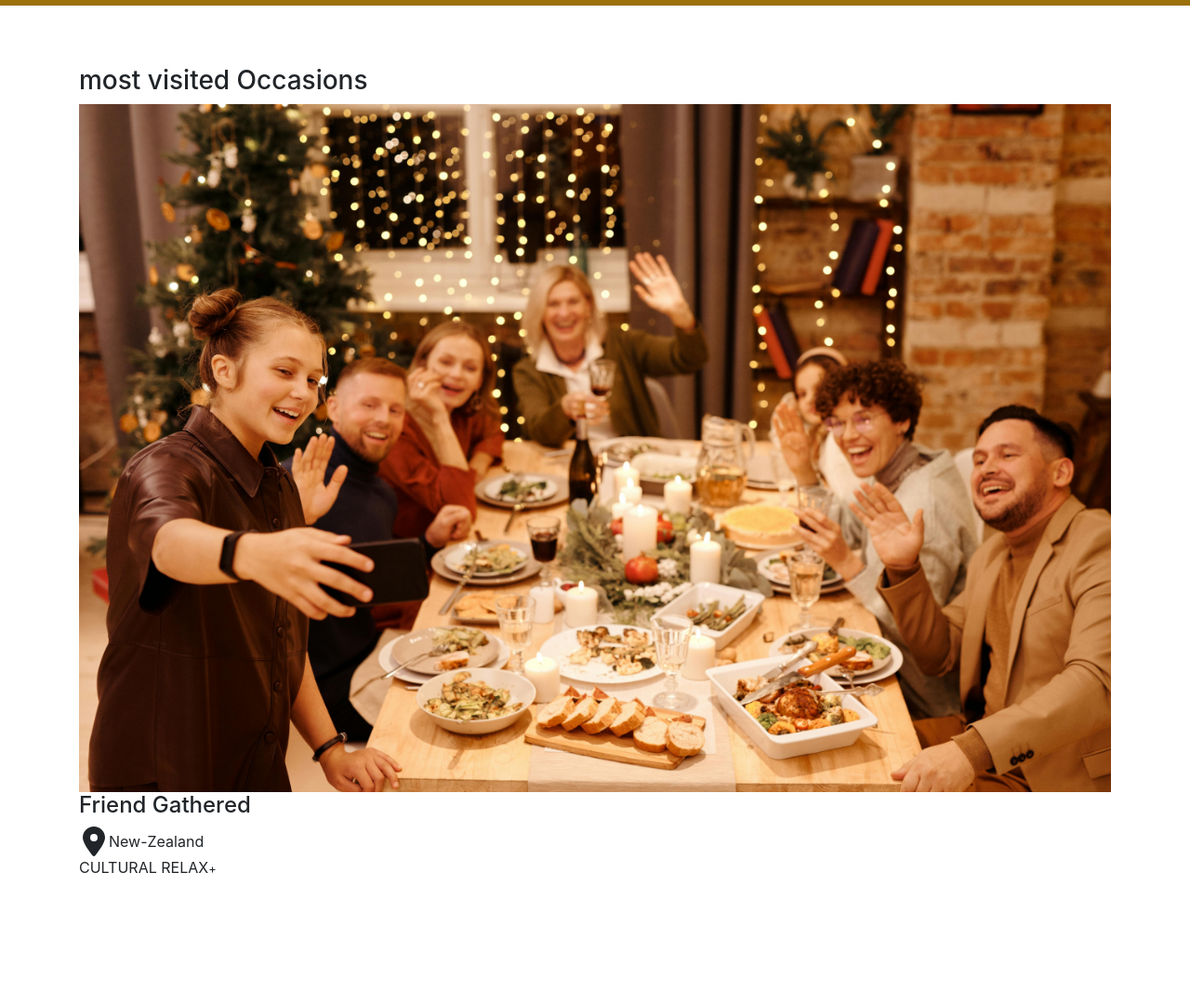
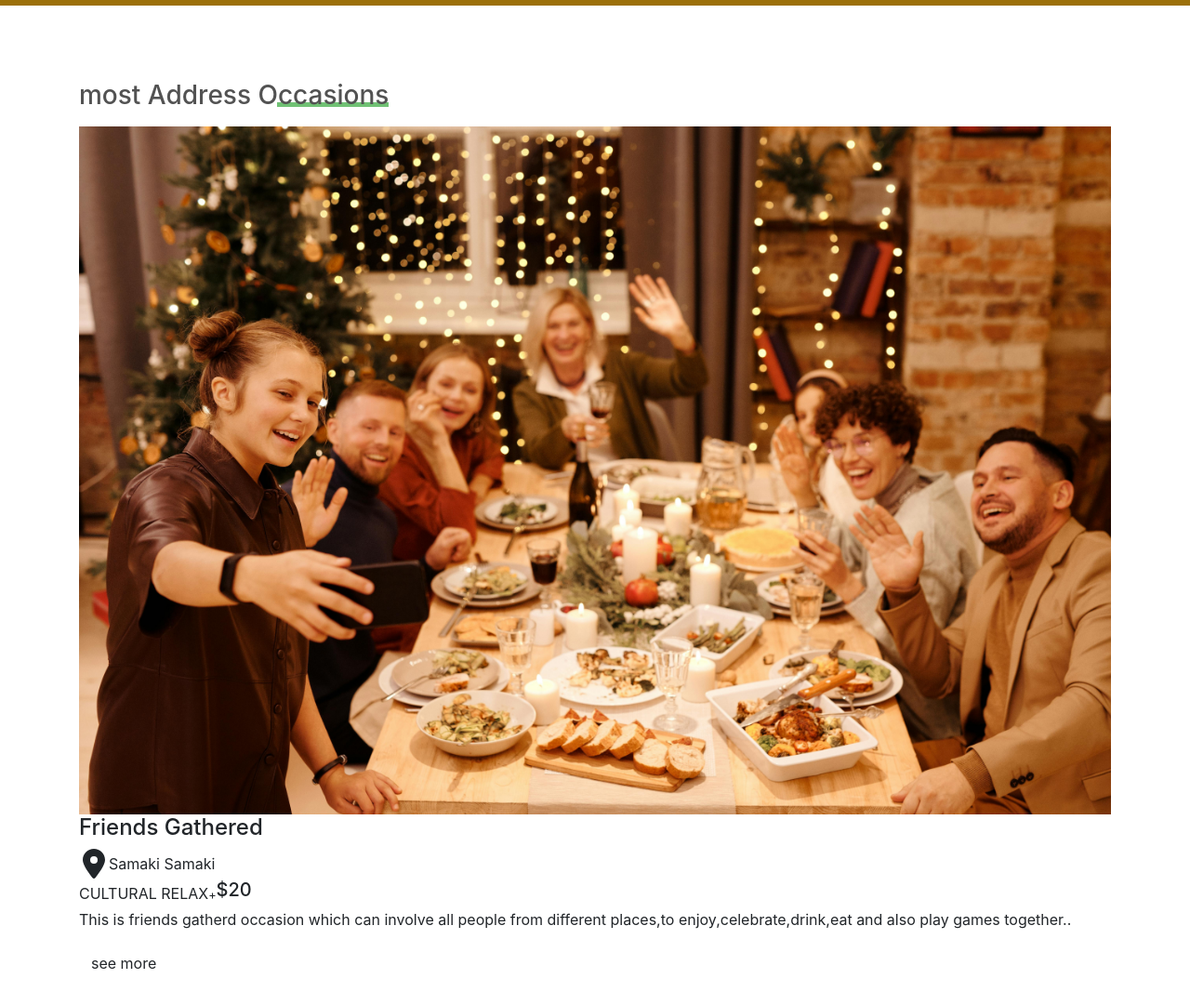
Before and after one commit to Hangi200/Amiviko-website, a React (Create React App) app in the folder amiviko-website/: page / in a window 1280 px wide. Shown: the part 749-1830 px from the top of the page at 93% size. Before the commit the page ends 1726 px from the top, so only its background shows below. Built offline with nearby package versions, Linux system fonts and the light colour scheme; grey boxes are pictures that could not be loaded.

Commit message:
Initial commit

```diff
--- a/amiviko-website/src/components/Main/Main.jsx
+++ b/amiviko-website/src/components/Main/Main.jsx
@@ -7,11 +7,11 @@ const Data = [
   {
     id: 1,
     imgSrc: img,
-    destTitle: "Friend Gathered",
-    location: "New-Zealand",
+    destTitle: "Friends Gathered",
+    location: "Samaki Samaki",
     grade: "CULTURAL RELAX",
-    fees: "$10",
-    description: "6TH ANNUAL ENGINEERING TECHNICIANS DAY (AETD)"
+    fees: "$20",
+    description: "This is friends gatherd occasion which can involve all people from different places,to enjoy,celebrate,drink,eat and also play games together.."
   },
 ];
 
@@ -22,7 +22,7 @@ const Main = () => {
     < section className="main container section" >
       <div className="secTitle">
         <h3 className="title">
-          most visited Occasions
+          most Address Occasions
         </h3>
       </div>
 
@@ -43,9 +43,18 @@ const Main = () => {
 
                   <div className="fees flex">
                     <div className="grade">
-                      <span>{grade }<small>+</small></span>
+                      <span>{grade}<small>+</small></span>
+                    </div>
+                    <div className="price">
+                      <h5>{fees}</h5>
                     </div>
                   </div>
+                  <div className="desc">
+                    <p>{ description}</p>
+                  </div>
+                  <button className="btn flex">
+                    see more
+                </button>
                 </div>
               </div>
             );
--- a/amiviko-website/src/components/Main/main.scss
+++ b/amiviko-website/src/components/Main/main.scss
@@ -0,0 +1,65 @@
+:root{
+    /* --PrimaryColor:hsl(199,100%,33%); */
+    --text-primary: #1d2130;
+    --black: #0b0706;
+    --text-color: #525252;
+    --text-secondary: #525560;
+    --primary: #ffc107;
+    --white: white;
+    --green-tertiary: #eff7f2;
+    --green-secondary: #bef3c0;
+    --green-primary: #70c174;
+    --off-white: #ebf0f9;
+    --border: #e5e5e5;
+    --light-grey: #d0d0d0;
+    --border-2-3: #c1cfe1;
+    --white-smoke-background: #eff1f4;
+    --border-2: #ddd;
+    --light-steel-blue-border: #c1cfe1;
+    --light-steel-blue-text: #c1cfe1;
+}
+
+.main{
+    width: 100%;
+
+    .secTitle{
+        .title{
+            position: relative;
+            width: max-content;
+            color: var(--text-color);
+            margin: 1rem 0;
+            z-index: 2;
+
+            &::after{
+                position: absolute;
+                content:'';
+                background: var(--green-primary);
+                height: 5px;
+                width: 120px;
+                right: 0;
+                bottom: 5px;
+                z-index: -1;
+            }
+        }
+    }
+
+    .secConten{
+        justify-content: center;
+        gap: 1.5rem;
+
+    .singleDestination{
+        height: 100%;
+        display: grid;
+        row-gap:10px ;
+        // padding: 1rem;
+        border-radius: 10px;
+        align-items: center;
+        background:var(--border) ;
+        box-shadow: 0 2px 4px rgba(66, 66, 66, 0.549);
+        overflow: hidden;
+
+
+     }
+ }
+
+}
```
